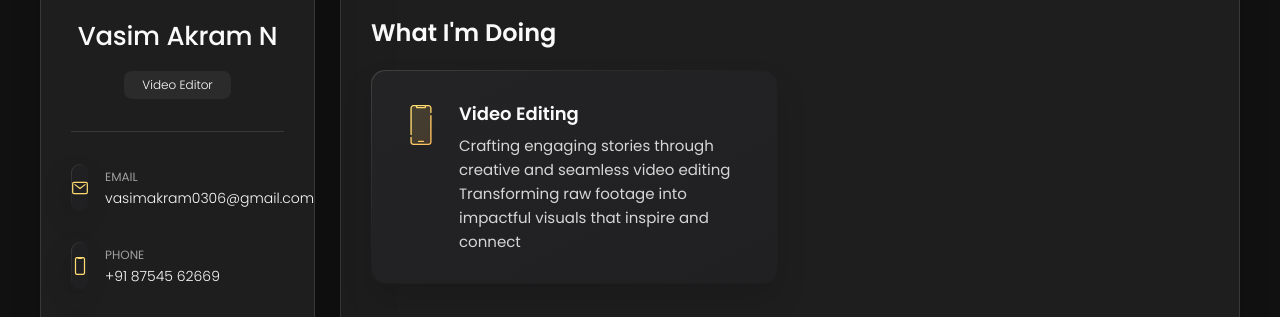
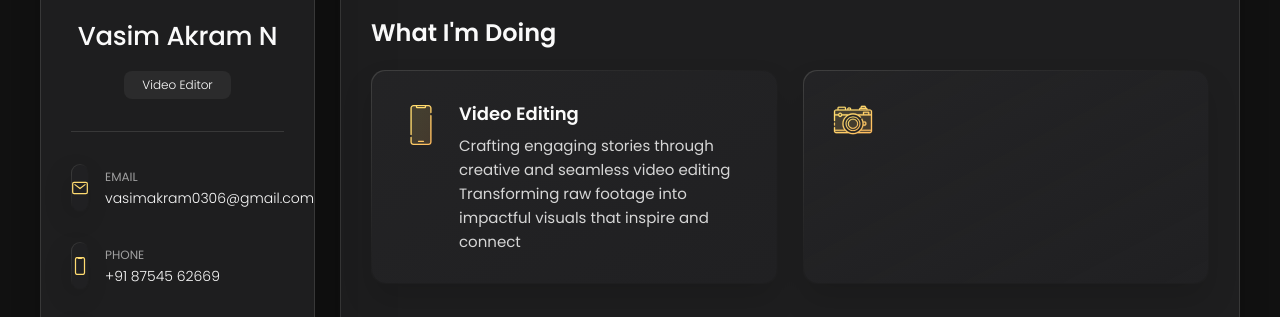
Before and after one commit to Sivakumarsk1/vasim_portfolio, a plain HTML site: page index.html in a window 1280 px wide. Shown: the part 292-609 px from the top of the page. Drawn offline with nearby package versions, Linux system fonts and the light colour scheme.

Commit message:
Add photo service item and update job descriptions
Added a new service item for photo services and updated job descriptions for video editing roles.

```diff
--- a/index.html
+++ b/index.html
@@ -248,6 +248,13 @@
                   Transforming raw footage into impactful visuals that inspire and connect </p>
               </div>
 
+            </li>
+
+            <li class="service-item">
+
+              <div class="service-icon-box">
+                <img src="./assets/images/icon-photo.svg" alt="camera icon" width="40">
+              </div>
             </li>
 
           </ul>
@@ -564,7 +571,6 @@
   </script>
 
 </section>
-
 
       </article>
 
```
